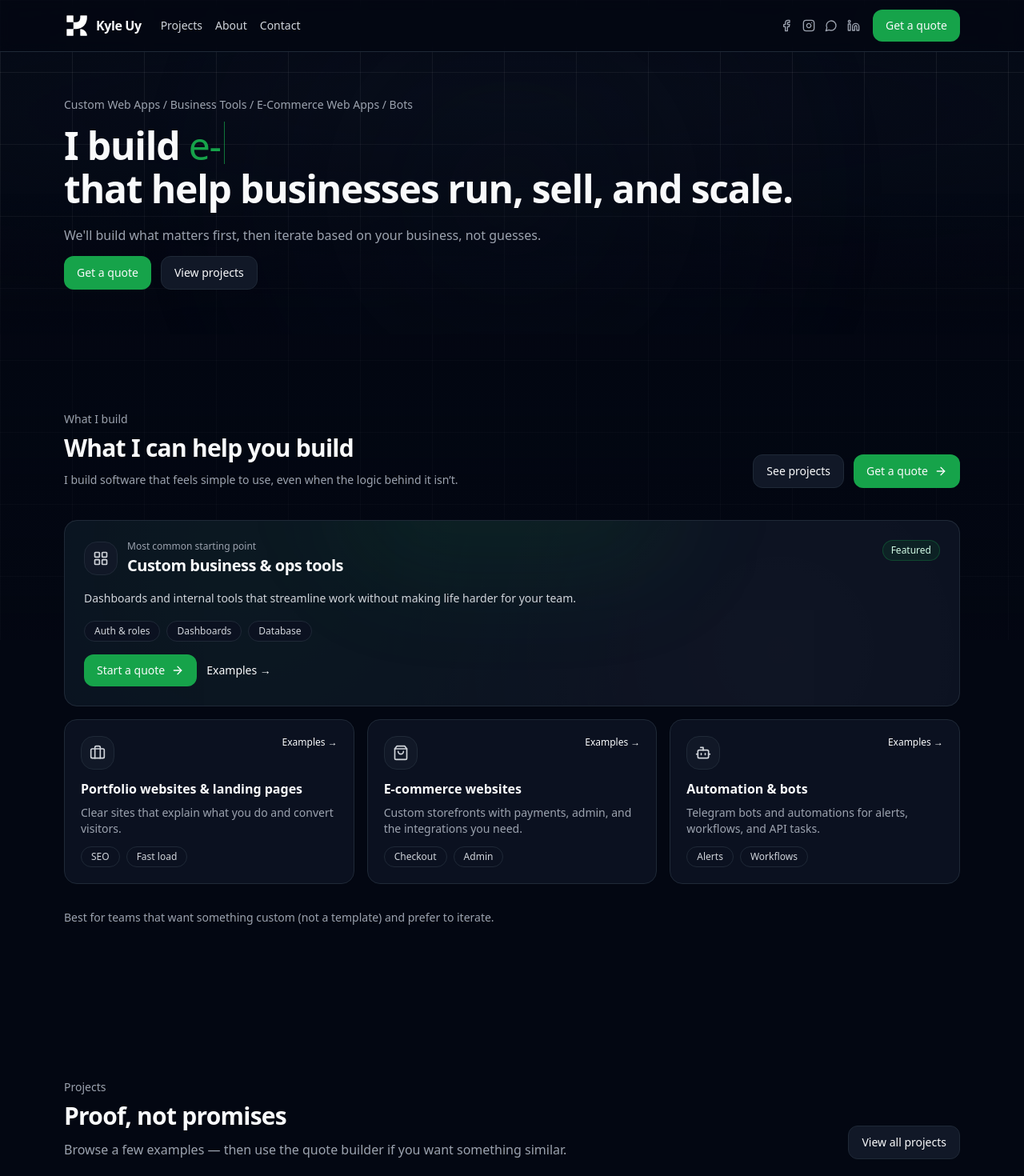
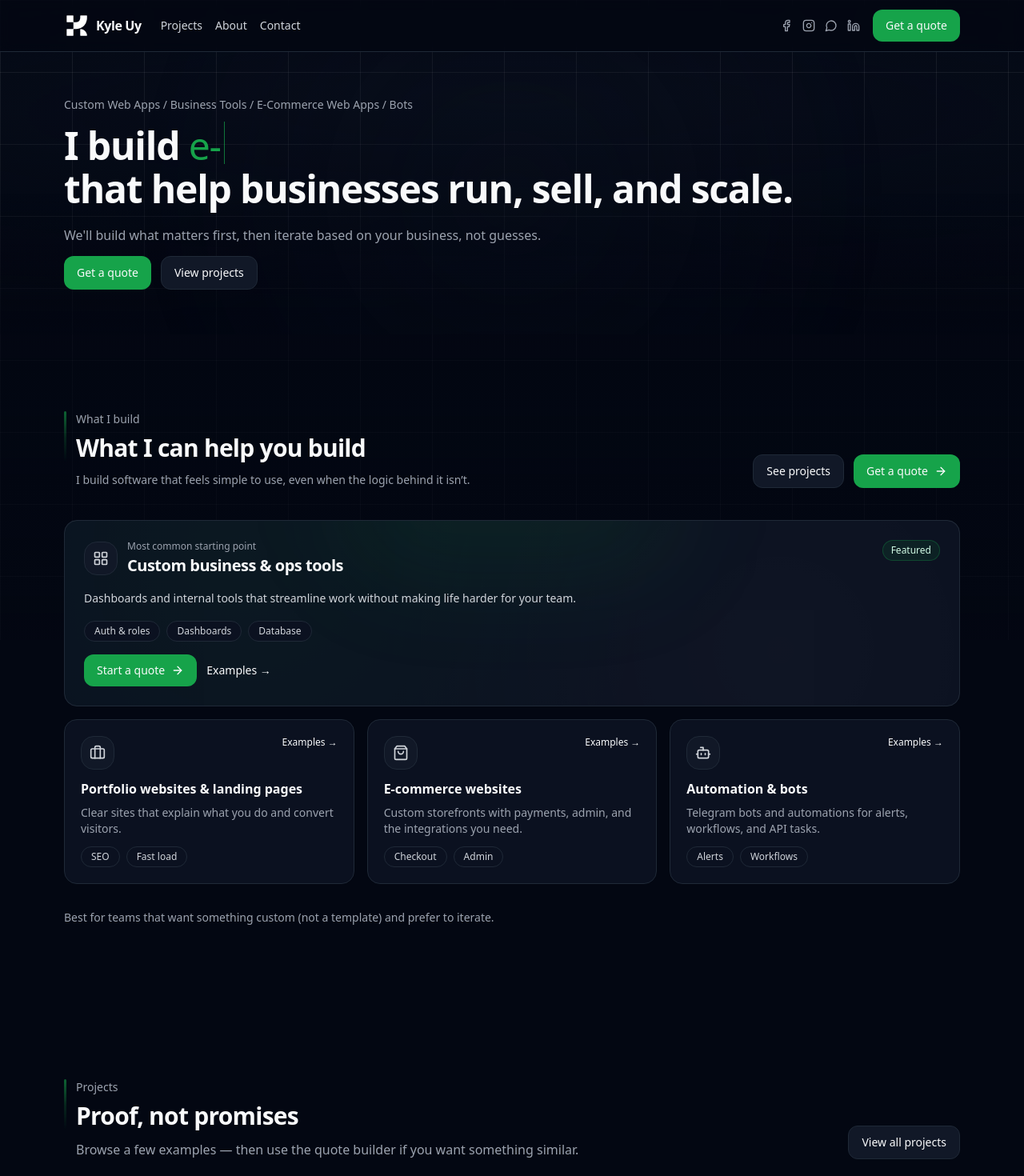
Before and after one commit to CyGray/personal-website, a Next.js app: page / in a window 1280 px wide. Shown: the top 1470 px of the page at 80% size. Built offline with nearby package versions, Linux system fonts and the light colour scheme.

Commit message:
Added an accent motif per-section header

```diff
--- a/src/components/sections/FinalCTASection.tsx
+++ b/src/components/sections/FinalCTASection.tsx
@@ -3,12 +3,20 @@ import { Button } from "@/components/ui/Button";
 export function FinalCTASection() {
   return (
     <div className="rounded-2xl border border-[#1F2937] bg-[#0B1120] p-6 sm:p-8">
+      <div className="flex gap-3">
+        <span
+          aria-hidden="true"
+          className="hidden h-16 w-[3px] rounded-full bg-gradient-to-b from-[#16A34A]/60 via-[#16A34A]/20 to-transparent sm:block"
+        />
+        <div>
           <h2 className="text-2xl font-semibold tracking-tight sm:text-3xl">
             Tell me what you’d like to build
           </h2>
           <p className="mt-3 max-w-2xl text-[#9CA3AF]">
             Use the quote builder if you want a structured estimate — or contact me directly if you already know what you need.
           </p>
+        </div>
+      </div>
       <div className="mt-6 flex flex-wrap gap-3">
         <Button href="/quote">Get a quote</Button>
         <Button href="/contact" variant="secondary">
--- a/src/components/sections/ProcessSection.tsx
+++ b/src/components/sections/ProcessSection.tsx
@@ -14,11 +14,19 @@ export function ProcessSection() {
   return (
     <section id="process" className="py-16 sm:py-24">
       <Container>
-        <p className="text-sm text-[#9CA3AF]">Process</p>
-        <h2 className="mt-2 text-2xl font-semibold tracking-tight sm:text-3xl">How I work</h2>
-        <p className="mt-3 max-w-2xl text-[#9CA3AF]">
-          You’re involved throughout — I handle the technical and design decisions.
-        </p>
+        <div className="flex gap-3">
+          <span
+            aria-hidden="true"
+            className="hidden h-16 w-[3px] rounded-full bg-gradient-to-b from-[#16A34A]/60 via-[#16A34A]/20 to-transparent sm:block"
+          />
+          <div>
+            <p className="text-sm text-[#9CA3AF]">Process</p>
+            <h2 className="mt-2 text-2xl font-semibold tracking-tight sm:text-3xl">How I work</h2>
+            <p className="mt-3 max-w-2xl text-[#9CA3AF]">
+              You’re involved throughout — I handle the technical and design decisions.
+            </p>
+          </div>
+        </div>
 
         <div className="mt-8 grid gap-4 sm:grid-cols-2 lg:grid-cols-3">
           {steps.map((s, i) => (
--- a/src/components/sections/ProjectsPreviewSection.tsx
+++ b/src/components/sections/ProjectsPreviewSection.tsx
@@ -7,6 +7,11 @@ export function ProjectsPreviewSection() {
     <section id="projects" className="py-16 sm:py-24">
       <Container>
         <div className="flex flex-col gap-3 sm:flex-row sm:items-end sm:justify-between">
+          <div className="flex gap-3">
+            <span
+              aria-hidden="true"
+              className="hidden h-16 w-[3px] rounded-full bg-gradient-to-b from-[#16A34A]/60 via-[#16A34A]/20 to-transparent sm:block"
+            />
             <div>
               <p className="text-sm text-[#9CA3AF]">Projects</p>
               <h2 className="mt-2 text-2xl font-semibold tracking-tight sm:text-3xl">
@@ -15,6 +20,7 @@ export function ProjectsPreviewSection() {
               <p className="mt-3 max-w-2xl text-[#9CA3AF]">
                 Browse a few examples — then use the quote builder if you want something similar.
               </p>
+            </div>
           </div>
           <Button href="/projects" variant="secondary">
             View all projects
--- a/src/components/sections/ServicesSection.tsx
+++ b/src/components/sections/ServicesSection.tsx
@@ -50,6 +50,11 @@ export function ServicesSection() {
       <Container>
         {/* Header */}
         <div className="flex flex-col gap-3 sm:flex-row sm:items-end sm:justify-between">
+          <div className="flex gap-3">
+            <span
+              aria-hidden="true"
+              className="hidden h-16 w-[3px] rounded-full bg-gradient-to-b from-[#16A34A]/60 via-[#16A34A]/20 to-transparent sm:block"
+            />
             <div>
               <p className="text-sm text-[#9CA3AF]">What I build</p>
               <h2 className="mt-2 text-2xl font-semibold tracking-tight sm:text-3xl">
@@ -58,6 +63,7 @@ export function ServicesSection() {
               <p className="mt-3 max-w-2xl text-sm text-[#9CA3AF]">
                 I build software that feels simple to use, even when the logic behind it isn’t.
               </p>
+            </div>
           </div>
 
           <div className="flex gap-3">
--- a/src/components/sections/TestimonialsSection.tsx
+++ b/src/components/sections/TestimonialsSection.tsx
@@ -8,7 +8,19 @@ export function TestimonialsSection() {
   return (
     <section id="testimonials" className="py-16 sm:py-24">
       <Container>
-        <h2 className="text-2xl font-semibold tracking-tight sm:text-3xl">What clients say</h2>
+        <div className="flex gap-3">
+          <span
+            aria-hidden="true"
+            className="hidden h-16 w-[3px] rounded-full bg-gradient-to-b from-[#16A34A]/60 via-[#16A34A]/20 to-transparent sm:block"
+          />
+          <div>
+            <p className="text-sm text-[#9CA3AF]">Testimonials</p>
+            <h2 className="mt-2 text-2xl font-semibold tracking-tight sm:text-3xl">What clients say</h2>
+            <p className="mt-3 max-w-2xl text-sm text-[#9CA3AF]">
+              Notes from recent projects to help you gauge fit and style.
+            </p>
+          </div>
+        </div>
 
         <div className="mt-8 space-y-4 sm:space-y-6">
           <div className="-mx-4 overflow-x-auto pb-2 sm:mx-0 sm:pb-0">
```
Lines whose indentation alone changed are shown as unchanged.
